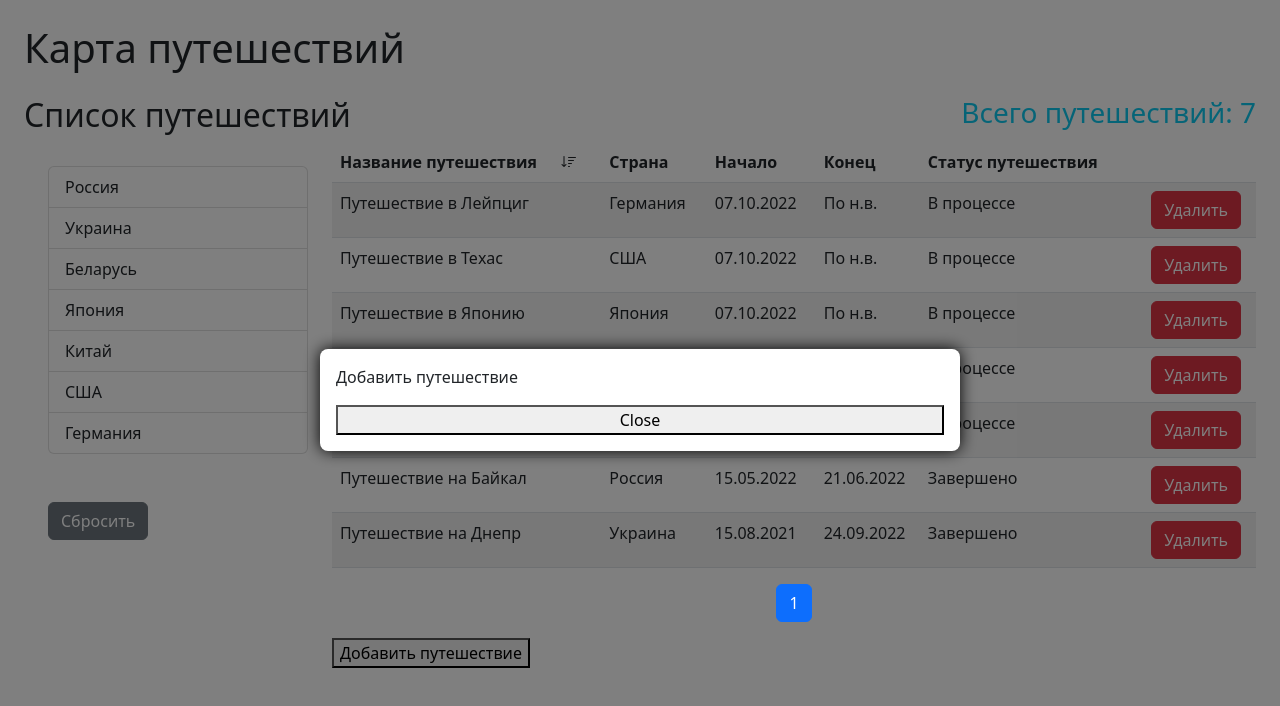
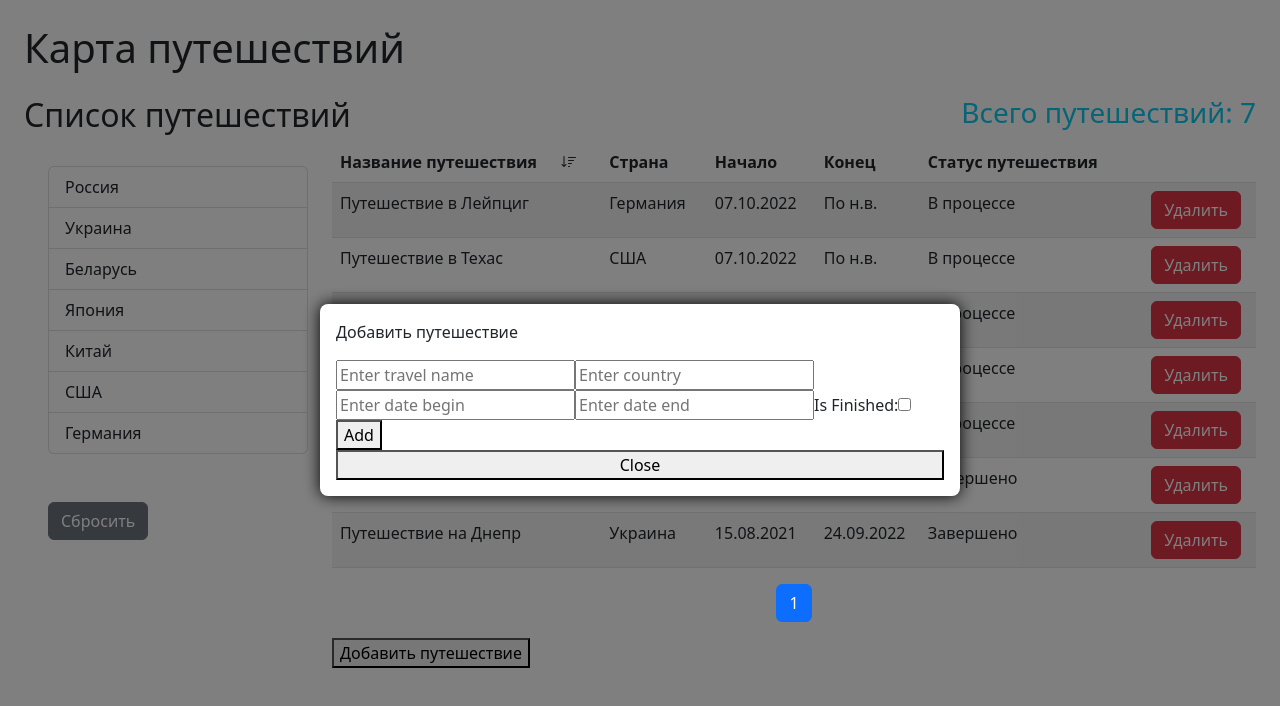
Before and after one commit to AlastorGrimm/map-app, a React (Create React App) app: page / in a window 1280 px wide. Both pictures are taken after a click on the button "Добавить путешествие". Shown: the top 706 px of the page. Built offline with nearby package versions, Linux system fonts and the light colour scheme.

Commit message:
добавлены поля ввода

```diff
--- a/src/api/travel.api.js
+++ b/src/api/travel.api.js
@@ -59,7 +59,9 @@
   },
 ]
 
-
+export function addTravel(travel) {
+  travelList.push(travel);
+}
 
 export function fetchAll () {
   return travelList
--- a/src/components/AddTravel.jsx
+++ b/src/components/AddTravel.jsx
@@ -1,6 +1,6 @@
 import React, { useState } from "react";
 import './AddTravel.css';
-import './AddTravelFunct';
+import Form from './AddTravelFunct';
 
 function Modal() {
   const [isOpen, setIsOpen] = useState(false);
@@ -12,7 +12,7 @@
         <div className="modal-overlay">
           <div className="modal-content">
             <p>Добавить путешествие</p>
-            <handleAddRow/>
+            <Form/>
             <button onClick={() => setIsOpen(false)}>Close</button>
           </div>
         </div>
--- a/src/components/AddTravelFunct.jsx
+++ b/src/components/AddTravelFunct.jsx
@@ -1,27 +1,81 @@
 import React, { useState } from 'react';
 import   './travellingTable';
+import { addTravel } from '../api/travel.api';
+import './tableBody';
 
 
+function Form() {
+    const [formData, setFormData] = useState({
+      travelName: "",
+      country: "",
+      dateBegin: "",
+      dateEnd: "",
+      isFinished: false
+    });
 
-  function handleAddRow () {
-    const newRow = {
-      country: document.getElementById("input-country").value,
-      dateBegin: document.getElementById("input-dateBegin").value,
-      dateEnd: document.getElementById("input-dateEnd").value,
-      isfinished: document.getElementById("input-isfinished").checked
-    };
+    function handleInputChange(event) {
+      setFormData({ ...formData, [event.target.name]: event.target.value });
+    }
 
-  return (
+    function handleSubmit(event) {
+      event.preventDefault();
+      // Add the form data to the table
+      addTravel(formData);
+      // Clear the form
+      setFormData({
+        travelName: "",
+        country: "",
+        dateBegin: "",
+        dateEnd: "",
+        isFinished: false
+      });
+    }
 
-      <div>
-        <input type="text" id="input-country" />
-        <input type="text" id="input-dateBegin" />
-        <input type="text" id="input-dateEnd" />
-        <input type="checkbox" id="input-isfinished" />
-        <button onClick={handleAddRow}>Add Row</button>
+    return (
+        <div>
+      <form onSubmit={handleSubmit}>
+ <input
+          type="text"
+          name="travelName"
+          placeholder="Enter travel name"
+          value={formData.travelName}
+          onChange={handleInputChange}
+        />
+
+        <input
+          type="text"
+          name="country"
+          placeholder="Enter country"
+          value={formData.country}
+          onChange={handleInputChange}
+        />
+        <input
+          type="text"
+          name="dateBegin"
+          placeholder="Enter date begin"
+          value={formData.dateBegin}
+          onChange={handleInputChange}
+        />
+        <input
+          type="text"
+          name="dateEnd"
+          placeholder="Enter date end"
+          value={formData.dateEnd}
+          onChange={handleInputChange}
+        />
+        <label>
+          Is Finished:
+          <input
+            type="checkbox"
+            name="isFinished"
+            checked={formData.isFinished}
+            onChange={handleInputChange}
+          />
+        </label>
+        <button type="submit">Add</button>
+      </form>
       </div>
+    );
 
-  )
-};
-
-export default handleAddRow;
+  }
+  export default Form;
--- a/src/components/travellingTable.jsx
+++ b/src/components/travellingTable.jsx
@@ -1,6 +1,7 @@
 import React from "react";
 import PropTypes from "prop-types";
 import Table from "./Table";
+import { addTravel } from '../api/travel.api';
 
 const TravellingTable = ({ onDelete, cropedPages, onSort, currentSort }) => {
   const columns = {
@@ -16,6 +17,16 @@
     delete: { component: "delete" },
   };
 
+  function handleAddTravel(e) {
+    e.preventDefault();
+    const travelName = e.target.elements.travelName.value;
+    const country = e.target.elements.country.value;
+    const dateBegin = e.target.elements.dateBegin.value;
+    const dateEnd = e.target.elements.dateEnd.value;
+    const isfinished = e.target.elements.isfinished.checked;
+
+    addTravel({ travelName, country, dateBegin, dateEnd, isfinished });
+  };
   return (
     <Table
       currentSort={currentSort}
```
